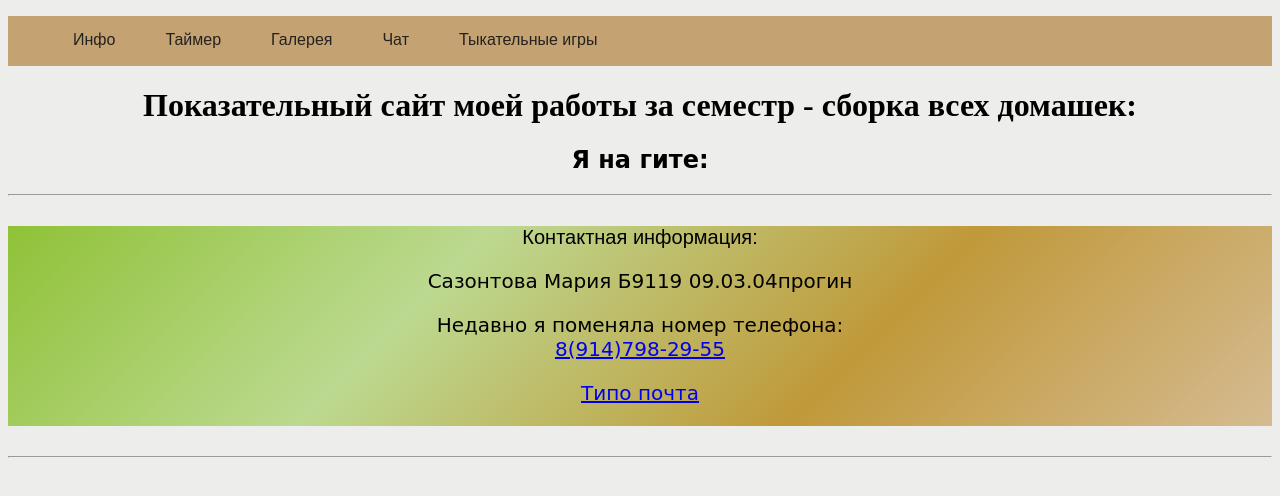
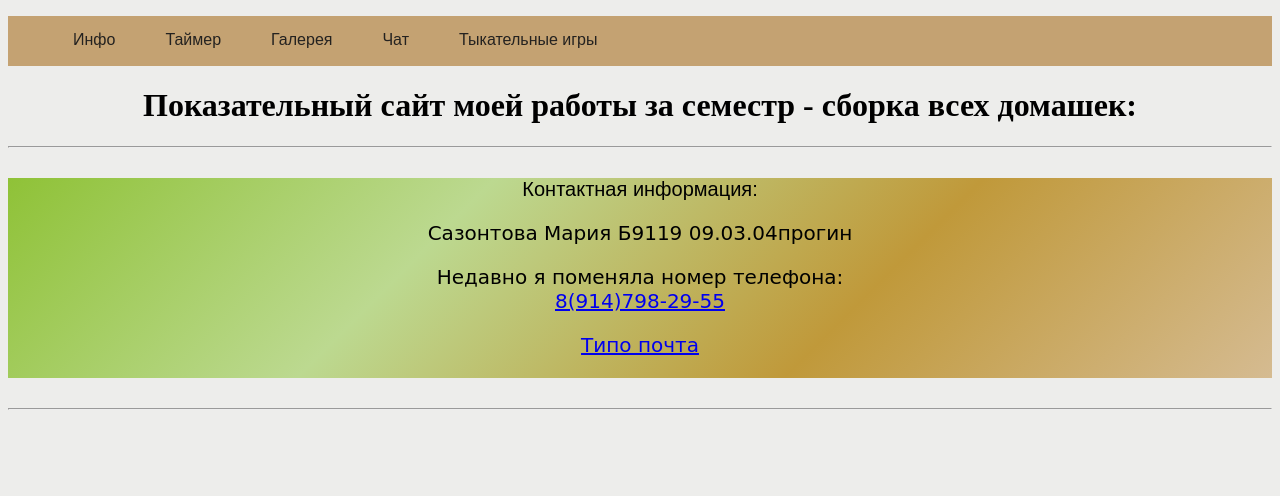
Before and after one commit to Dreammary0/Dreammary0.github.io, a website with bundled scripts: page Final/public/index.html in a window 1280 px wide. Built offline with nearby package versions, Linux system fonts and the light colour scheme; no server answers.

Commit message:
Update index.html

```diff
--- a/Final/public/index.html
+++ b/Final/public/index.html
@@ -37,7 +37,6 @@
 </div>
 <!--end. Адаптивное меню-->
 <h1 style="font-family: Luminari; text-align: center">Показательный сайт моей работы за семестр - сборка всех домашек:</h1>
-<h2 style="font-family: Brush Script MT, Brush Script Std, cursive; text-align: center">Я на гите:</h2>
 
 <h3 id="text" style="font-family: Brush Script MT, Brush Script Std, cursive; text-align: center"></h3>
 
```
